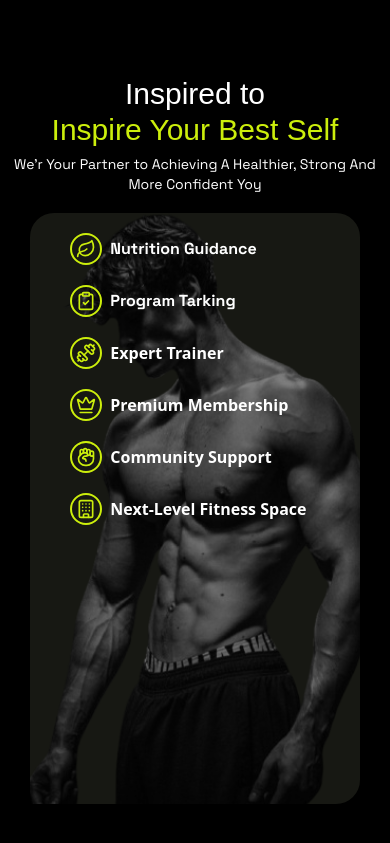
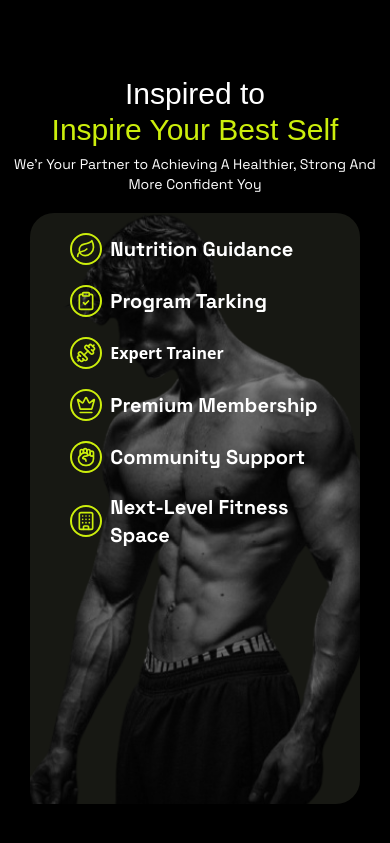
Before and after one commit to adeelahmed09/Max-Fitness, a Next.js app: page / in a window 390 px wide. Shown: the part 826-1669 px from the top of the page. Built offline with nearby package versions, Linux system fonts and the light colour scheme; a web font is replaced by a local one.

Commit message:
Setting Home Section 2 Box Points

```diff
--- a/src/app/components/HomeSection2.js
+++ b/src/app/components/HomeSection2.js
@@ -46,12 +46,12 @@ function HomeSection2() {
             </div>
             <div ref={box} className='lg:w-[70%] sm:w-[80%] px-10 w-[90%] sm:h-[45vh] h-[70vh] rounded-3xl bg-[#171813] relative'>
                 <div className=' lg:w-[75%] sm:w-[70%] w-full  grid lg:grid-cols-2 sm:gap-y-0 lg:sm:gap-0  lg:grid-rows-3 gap-y-5 py-5 justify-items-start items-center sm:h-full h-[40%]'>
-                   <div className='flex items-center gap-2 grid-cols-1'> <div className='p-1 rounded-full w-fit h-fit border-2 border-[#ccee0c]'><Leaf size={20} color="#ccee0c" /></div> <h2 className={`${space.className} lg:text-lg text-white font-bold`}>Nutrition Guidance</h2></div>
-                   <div className='flex items-center gap-2 grid-cols-2'> <div className='p-1 rounded-full w-fit h-fit border-2 border-[#ccee0c]'><ClipboardCheck size={20} color="#ccee0c" /></div> <h2 className={`${space.className} lg:text-lg text-white font-bold`}>Program Tarking</h2></div>
+                   <div className='flex items-center gap-2 grid-cols-1'> <div className='p-1 rounded-full w-fit h-fit border-2 border-[#ccee0c]'><Leaf size={20} color="#ccee0c" /></div> <h2 className={`${space.className} lg:text-lg text-xl text-white font-bold`}>Nutrition Guidance</h2></div>
+                   <div className='flex items-center gap-2 grid-cols-2'> <div className='p-1 rounded-full w-fit h-fit border-2 border-[#ccee0c]'><ClipboardCheck size={20} color="#ccee0c" /></div> <h2 className={`${space.className} lg:text-lg text-xl text-white font-bold`}>Program Tarking</h2></div>
                    <div className='flex items-center gap-2 grid-cols-3'> <div className='p-1 rounded-full w-fit h-fit border-2 border-[#ccee0c]'><Dumbbell size={20} color="#ccee0c" /></div> <h2 className={`${space.className}text-lg text-white font-bold`}>Expert Trainer</h2></div>
-                   <div className='flex items-center gap-2'> <div className='p-1 rounded-full w-fit h-fit border-2 border-[#ccee0c]'><Crown size={20} color="#ccee0c" /></div> <h2 className={`${space.className}text-lg text-white font-bold`}>Premium Membership</h2></div>
-                   <div className='flex items-center gap-2'> <div className='p-1 rounded-full w-fit h-fit border-2 border-[#ccee0c]'><HandFist size={20} color="#ccee0c" /></div> <h2 className={`${space.className}text-lg text-white font-bold`}>Community Support</h2></div>
-                   <div className='flex items-center gap-2'> <div className='p-1 rounded-full w-fit h-fit border-2 border-[#ccee0c]'><Building size={20} color="#ccee0c" /></div> <h2 className={`${space.className}text-lg text-white font-bold`}>Next-Level Fitness Space</h2></div>
+                   <div className='flex items-center gap-2'> <div className='p-1 rounded-full w-fit h-fit border-2 border-[#ccee0c]'><Crown size={20} color="#ccee0c" /></div> <h2 className={`${space.className} lg:text-lg text-xl text-white font-bold`}>Premium Membership</h2></div>
+                   <div className='flex items-center gap-2'> <div className='p-1 rounded-full w-fit h-fit border-2 border-[#ccee0c]'><HandFist size={20} color="#ccee0c" /></div> <h2 className={`${space.className} lg:text-lg text-xl text-white font-bold`}>Community Support</h2></div>
+                   <div className='flex items-center gap-2'> <div className='p-1 rounded-full w-fit h-fit border-2 border-[#ccee0c]'><Building size={20} color="#ccee0c" /></div> <h2 className={`${space.className} lg:text-lg text-xl text-white font-bold`}>Next-Level Fitness Space</h2></div>
                 </div>
                 <img src="/Model1.png" className='-z-10 absolute filter grayscale sm:top-0 bottom-0 object-center object-cover brightness-50 right-0 h-full' alt="" />
             </div>
```
